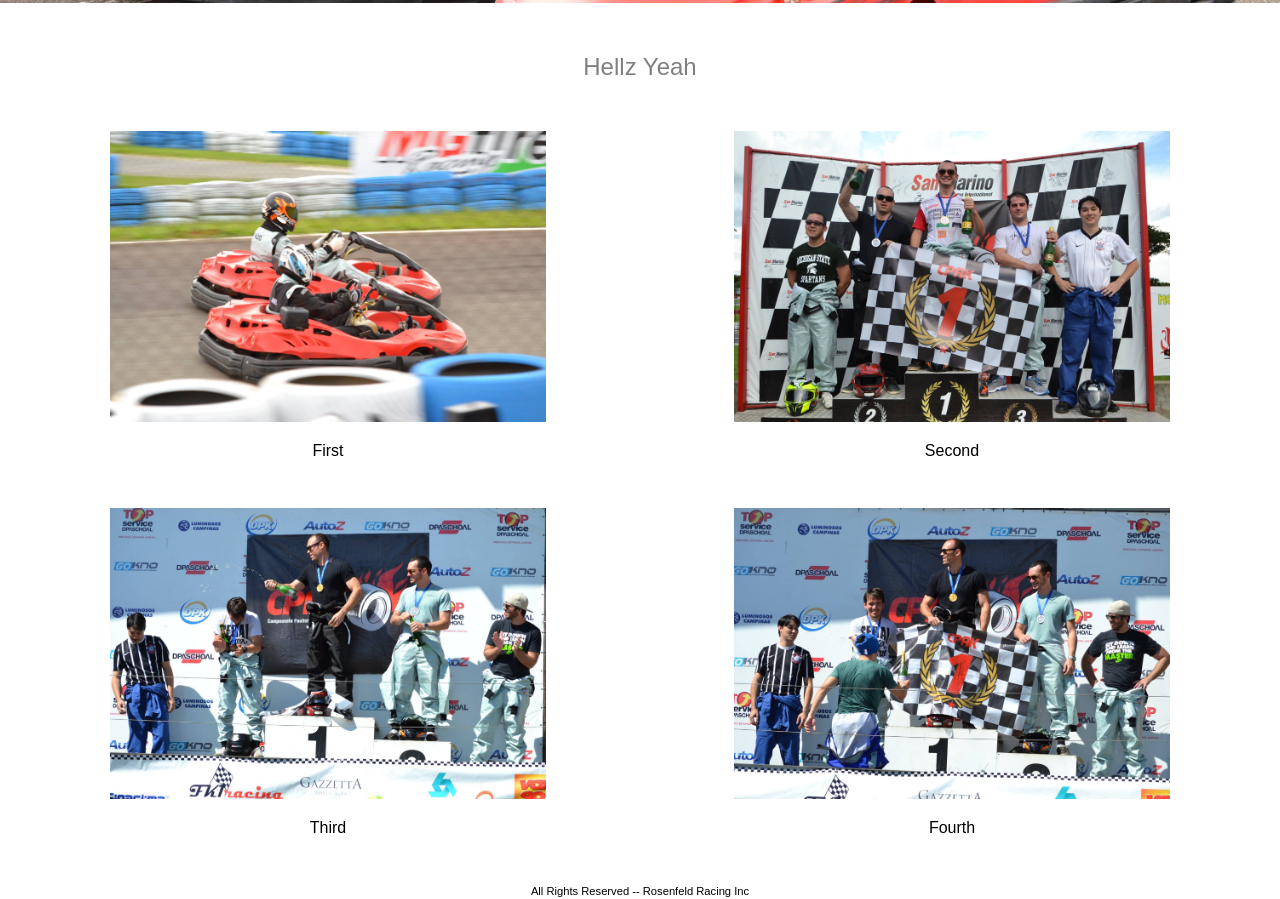
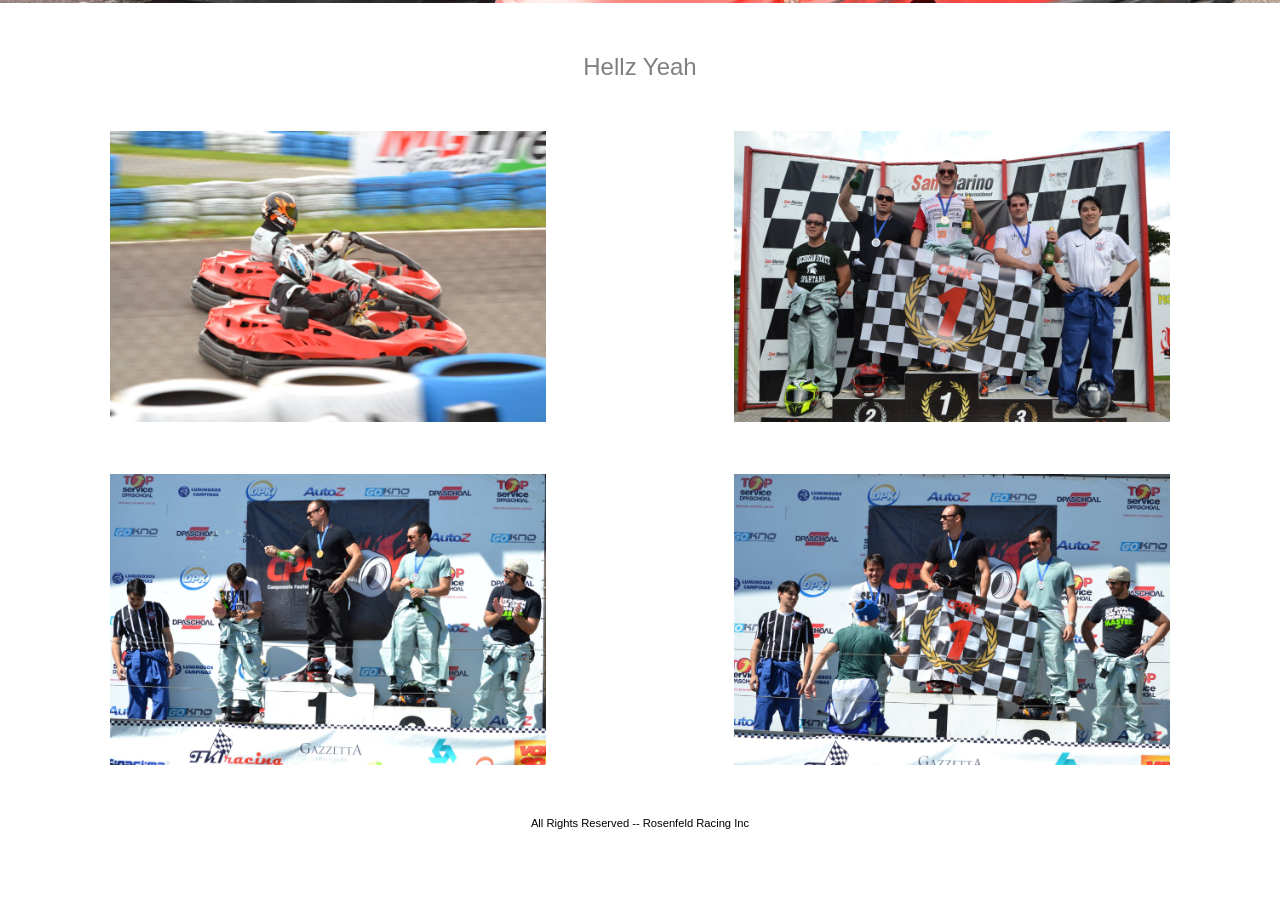
Before and after one commit to aldorosenfeldjr/aldorosenfeldjr.github.io, a plain HTML site: page index.html in a window 1280 px wide. Shown: the part 496-1395 px from the top of the page. After the commit the page ends 1327 px from the top, so only its background shows below. Drawn offline with Linux system fonts and the light colour scheme.

Commit message:
Update index.html

```diff
--- a/index.html
+++ b/index.html
@@ -26,25 +26,25 @@
         <div class="single-service">
           <img src="Kart1.jpg" />
           <p>
-            First
+            <!-- legenda da foto 1 -->
           </p>
         </div>
         <div class="single-service">
           <img src="Kart2.jpg" />
           <p>
-            Second
+            <!-- legenda da foto 2 -->
           </p>
         </div>
         <div class="single-service">
           <img src="Kart3.jpg" />
           <p>
-            Third
+            <!-- legenda da foto 3 -->
           </p>
         </div>
         <div class="single-service">
           <img src="Kart4.jpg" />
           <p>
-            Fourth
+            <!-- legenda da foto 4 -->
           </p>
         </div>
       </div>
```
